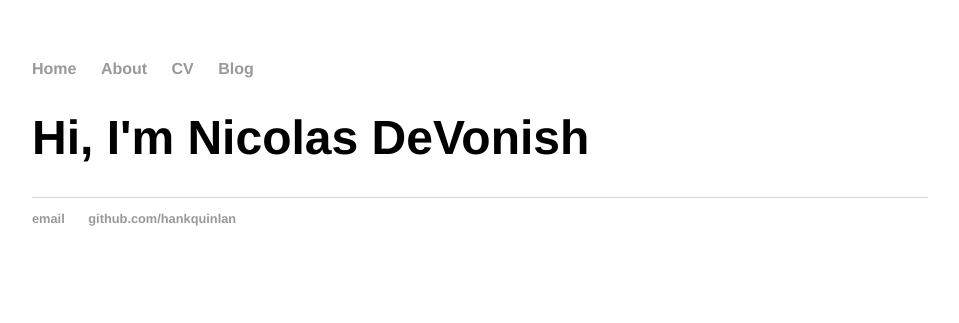
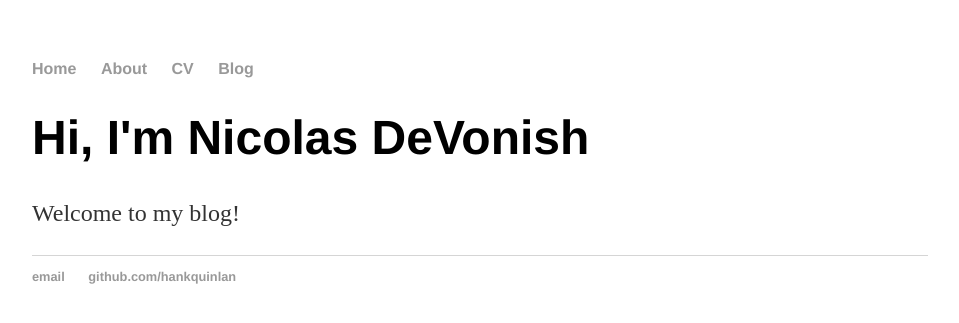
Before and after one commit to nicolasd7741/nicolasd7741.github.io, a Jekyll site: the page built from index.html, in a window 1280 px wide. Shown: the top 323 px of the page, without its empty margins (160-1119 px from the left). Built offline with Jekyll 4.4.1, drawn with Linux system fonts in a browser that asks for light colours.

Commit message:
Update index.html

```diff
--- a/index.html
+++ b/index.html
@@ -4,5 +4,6 @@ title: Nicolas DeVonish Blog
 ---
 <div class="blurb">
 	<h1>Hi, I'm Nicolas DeVonish</h1>
-	<p> </em></p>
+	<p> Welcome to my blog!
+	</p>
 </div><!-- /.blurb -->
```
